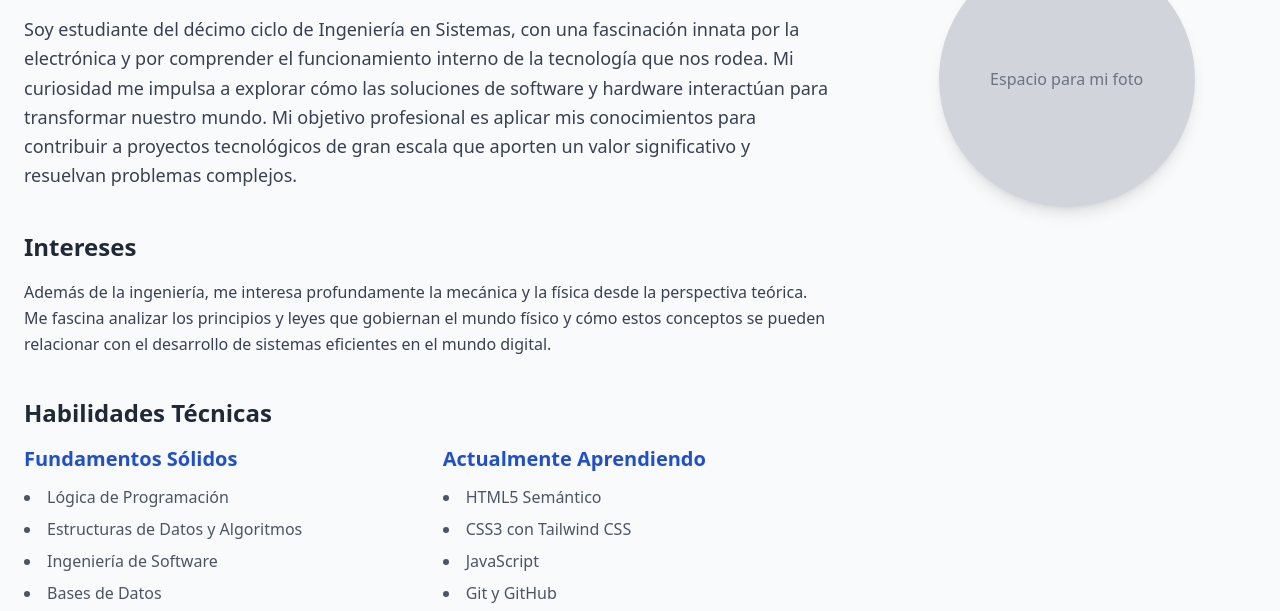
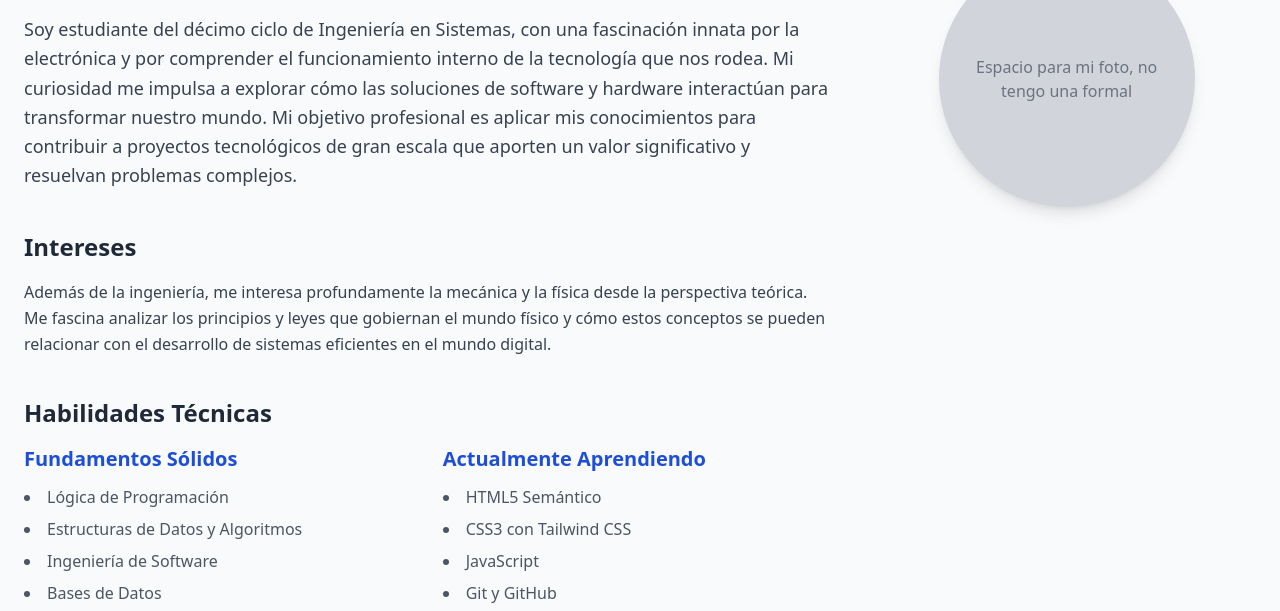
Before and after one commit to Jhonateb/mi-portafolio-web, a website: page public/sobre-mi.html in a window 1280 px wide. Shown: the part 189-800 px from the top of the page. Drawn offline with Linux system fonts and the light colour scheme.

Commit message:
Jhonatan Tebalan: correccion en textos de readme y en vista sobre mi

```diff
--- a/public/sobre-mi.html
+++ b/public/sobre-mi.html
@@ -70,7 +70,7 @@
 
         <div class="md:col-span-1 flex justify-center mt-8 md:mt-0">
             <div class="w-48 h-48 md:w-64 md:h-64 bg-gray-300 rounded-full flex items-center justify-center text-center p-4 shadow-lg transform hover:scale-105 transition-transform duration-300">
-                <span class="text-gray-500 font-medium">Espacio para mi foto</span>
+                <span class="text-gray-500 font-medium">Espacio para mi foto, no tengo una formal</span>
             </div>
         </div>
 
```
Also changed, not shown: README.md.
